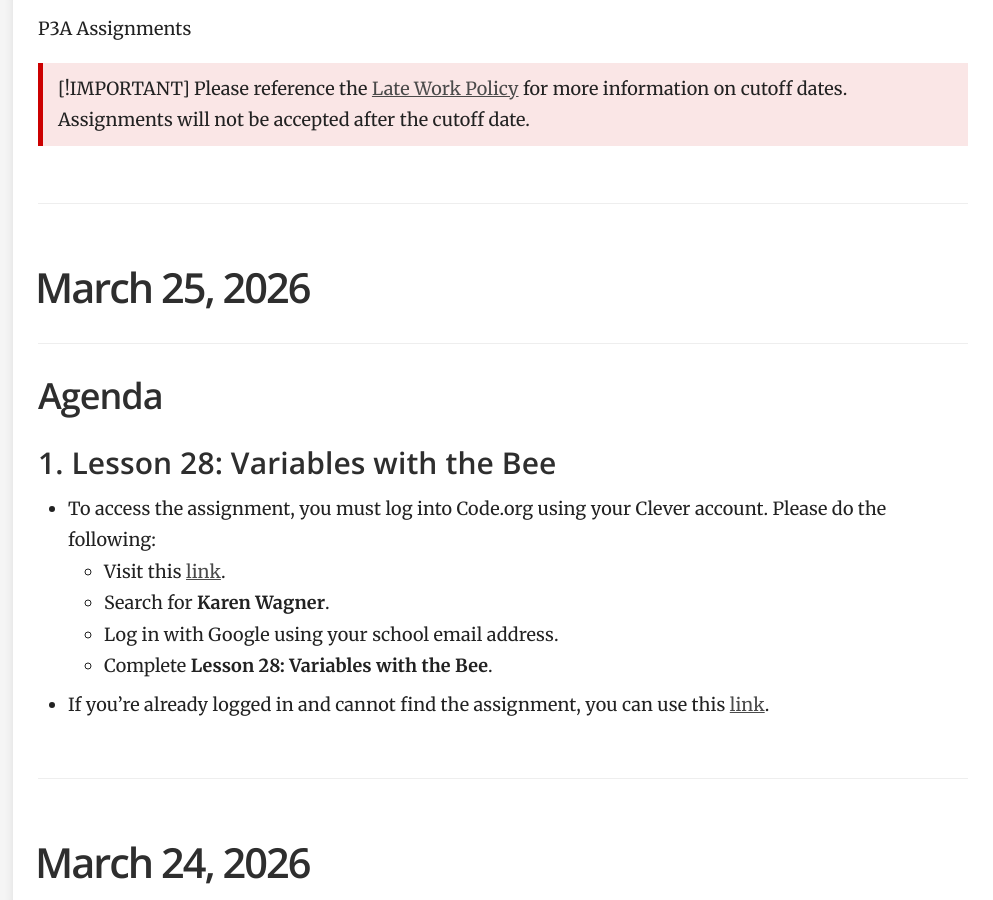
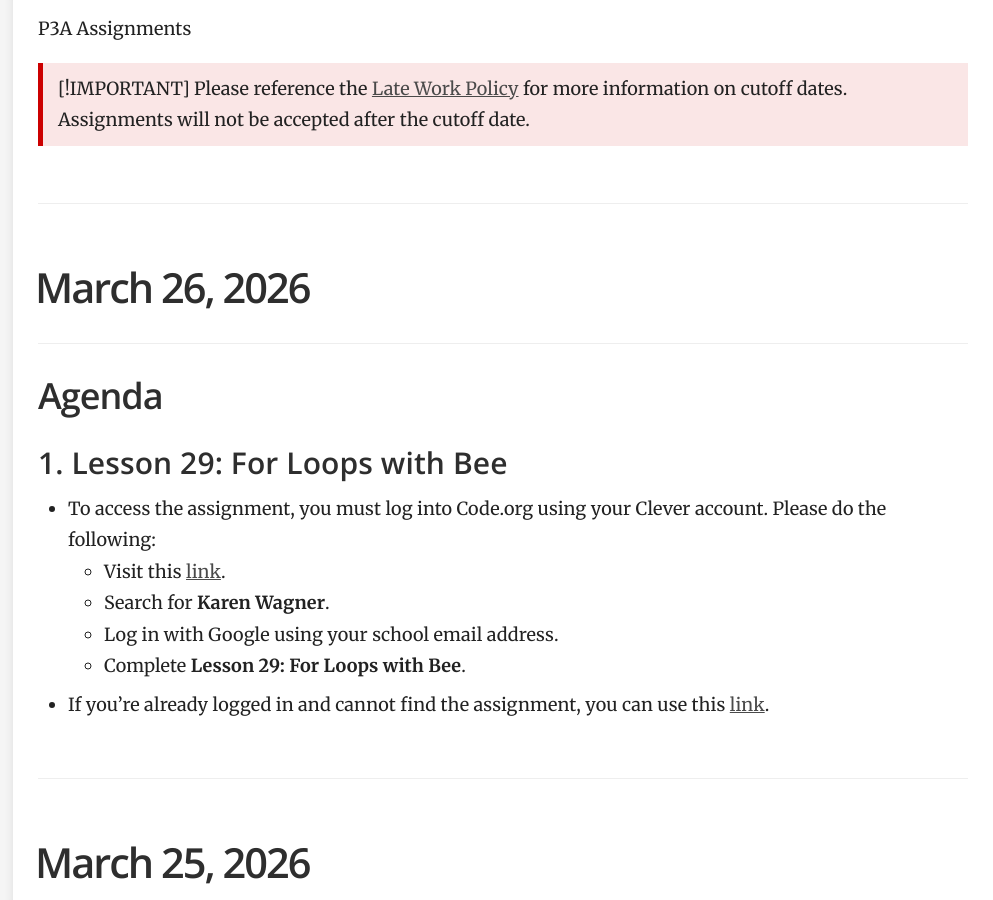
Before and after one commit to mswhitby/classroom, a Jekyll site: the page built from _docs/classes/1st.md, in a window 1280 px wide and 900 px high, scrolled down 878 px. Shown: the whole window, without its empty margins (287-1280 px from the left). Built offline with Jekyll 4.4.1, drawn with Linux system fonts in a browser that asks for light colours.

Commit message:
Updated lessons

```diff
--- a/_docs/classes/1st.md
+++ b/_docs/classes/1st.md
@@ -198,6 +198,22 @@ order: 1
 > Please reference the [Late Work Policy](https://github.com/mswhitby/classroom/blob/main/_docs/resources/late_work.md) for more information on cutoff dates. Assignments will not be accepted after the cutoff date.
 
 ****
+
+# March 26, 2026
+
+## Agenda
+
+### 1. Lesson 29: For Loops with Bee
+- To access the assignment, you must log into Code.org using your Clever account. Please do the following:
+    - Visit this [link](https://clever.com/oauth/district-picker?client_id=2f27405716644a951b23&redirect_uri=https%3A%2F%2Fstudio.code.org%2Fusers%2Fauth%2Fclever%2Fcallback&response_type=code&state=ede33ff61289cf32708a0f54079cdd23e31d0b0a02b0e0e8).
+    - Search for **Karen Wagner**.
+    - Log in with Google using your school email address.
+    - Complete **Lesson 29: For Loops with Bee**.
+
+- If you're already logged in and cannot find the assignment, you can use this [link](https://studio.code.org/courses/express-2025/units/1/lessons/29/levels/1).
+
+----
+
 
 # March 25, 2026
 
```
